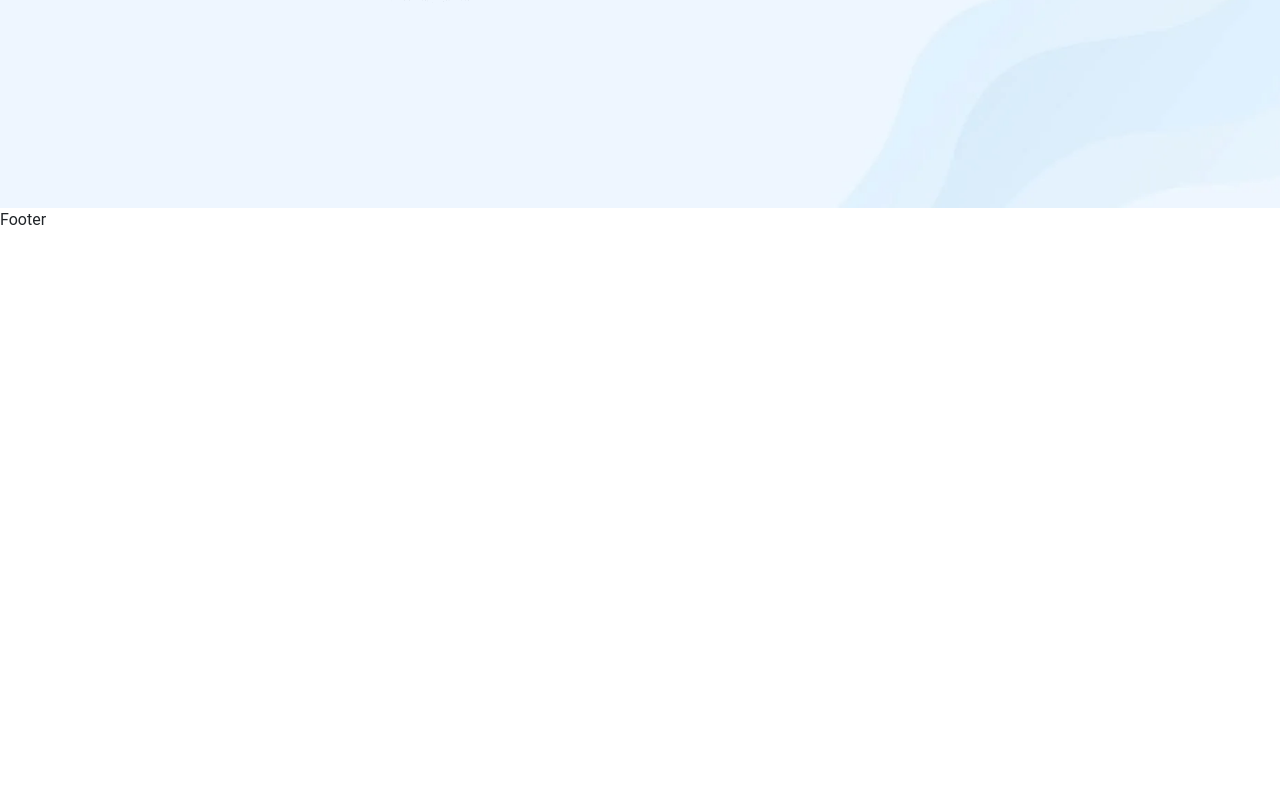
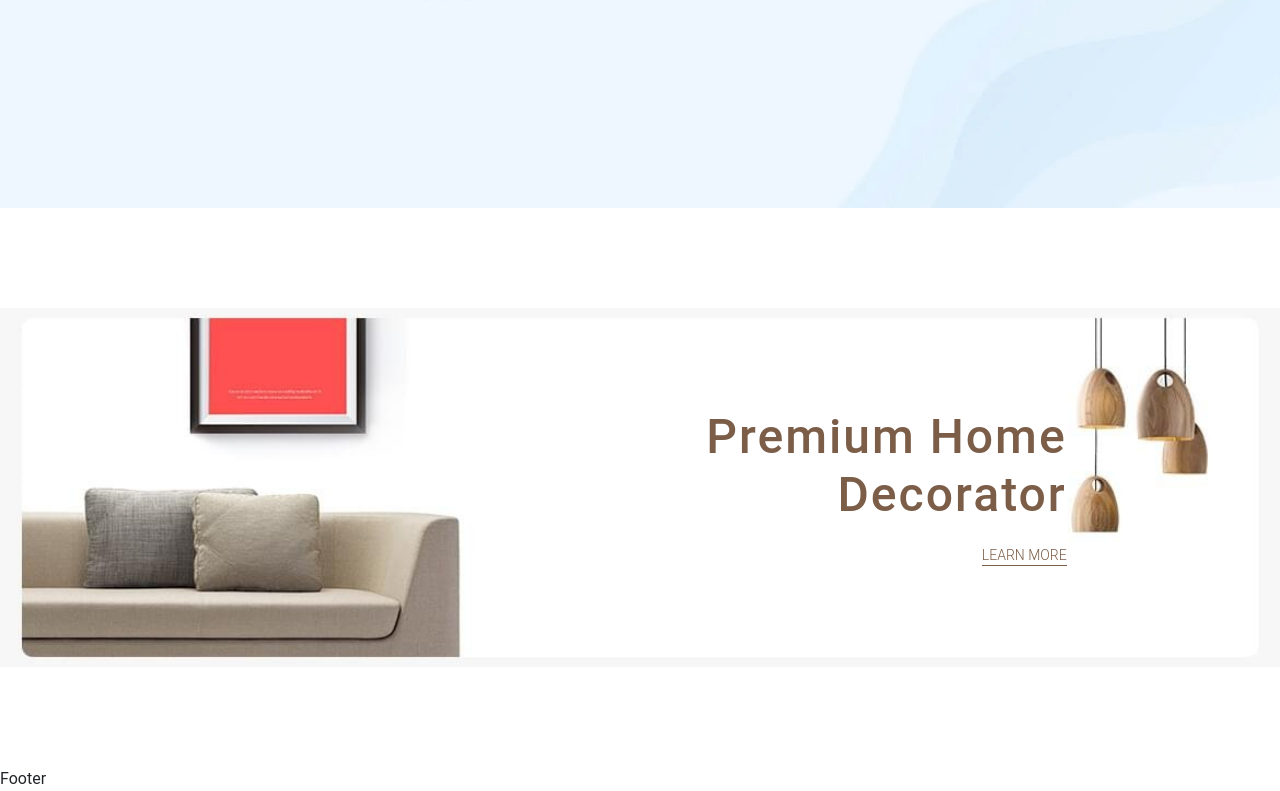
Before and after one commit to samir-mzade/daxone-ecommerce, a React (Create React App) app: page / in a window 1280 px wide. Shown: the part 562-1353 px from the top of the page. Before the commit the page ends 800 px from the top, so only its background shows below. Built offline with nearby package versions, Linux system fonts and the light colour scheme.

Commit message:
banner added

```diff
--- /dev/null
+++ b/src/components/AdvertisementSide/AdvertisementSide.jsx
@@ -0,0 +1,26 @@
+import React from 'react'
+import './__AdvertisementSide.scss'
+
+const AdvertisementSide = () => {
+  return (
+    <>
+
+        <section class="banner-section">
+            <div class="custom-container">
+                <div class="banner-area col-12 ">
+                    <div class="col-lg-10 col-md-10 col-sm-11">
+                        <div class="banner-content">
+                            <h2>Premium Home</h2>
+                            <h2>Decorator</h2>
+                            <a href="#">LEARN MORE</a>
+                        </div>
+                    </div>
+                </div>
+            </div>
+        </section>
+
+    </>
+  )
+}
+
+export default AdvertisementSide
--- /dev/null
+++ b/src/components/AdvertisementSide/__AdvertisementSide.scss
@@ -0,0 +1,69 @@
+.banner-section {
+    padding: 100px 0;
+    font-family: 'Poppins', sans-serif;
+
+    .banner-area {
+        // background-image: url('assets/images/banner/banner-bg-1.jpg');
+        background-image: url('../../assets/images/banner/banner-bg-1.jpg');
+        background-position: center center;
+        background-size: cover;
+        padding: 100px 0;
+
+        @media (max-width:992px) and (min-width:768px) {
+            padding: 72px 0;
+            background-position: 40%;
+        }
+
+        @media (max-width:767px) {
+            padding: 50px 0;
+            background-position: 14%;
+        }
+
+        .banner-content {
+            text-align: end;
+            font-family: "Poppins", sans-serif !important;
+
+            h2 {
+                color: #7C5E48;
+                font-size: 48px;
+                letter-spacing: 2px;
+
+                &:nth-child(2) {
+                    margin-bottom: 20px;
+                }
+
+                @media (max-width:1199px) and (min-width:768px) {
+                    font-size: 40px;
+                    line-height: 45px;
+
+                    @media (max-width:996px) and (min-width:768px) {
+                        nav {
+                            padding: 25px;
+                        }
+
+                        line-height: 45px;
+                        padding: 25px;
+                    }
+
+                    @media (max-width:767px) {
+                        font-size: 20px;
+                        line-height: 25px;
+                    }
+                }
+            }
+
+            a {
+                border-bottom: 1px solid #7C5E48;
+                padding-bottom: 2px;
+                color: #7C5E48;
+                font-size: 14px;
+                font-weight: 300 !important;
+
+                &:hover {
+                    color: #FF5151;
+                    border-bottom: 1px solid #FF5151;
+                }
+            }
+        }
+    }
+}
--- a/src/pages/HomePage/Home.jsx
+++ b/src/pages/HomePage/Home.jsx
@@ -1,5 +1,7 @@
 import React from 'react'
 import MainSlider from '../../components/MainSlider/MainSlider'
+import AdvertisementSide from '../../components/AdvertisementSide/AdvertisementSide'
+
 
 
 
@@ -7,9 +9,10 @@ import MainSlider from '../../components/MainSlider/MainSlider'
 
 const Home = () => {
   return (
-      <div>
+    <>
         <MainSlider/>
-    </div>
+        <AdvertisementSide/>
+    </>
   )
 }
 
```
